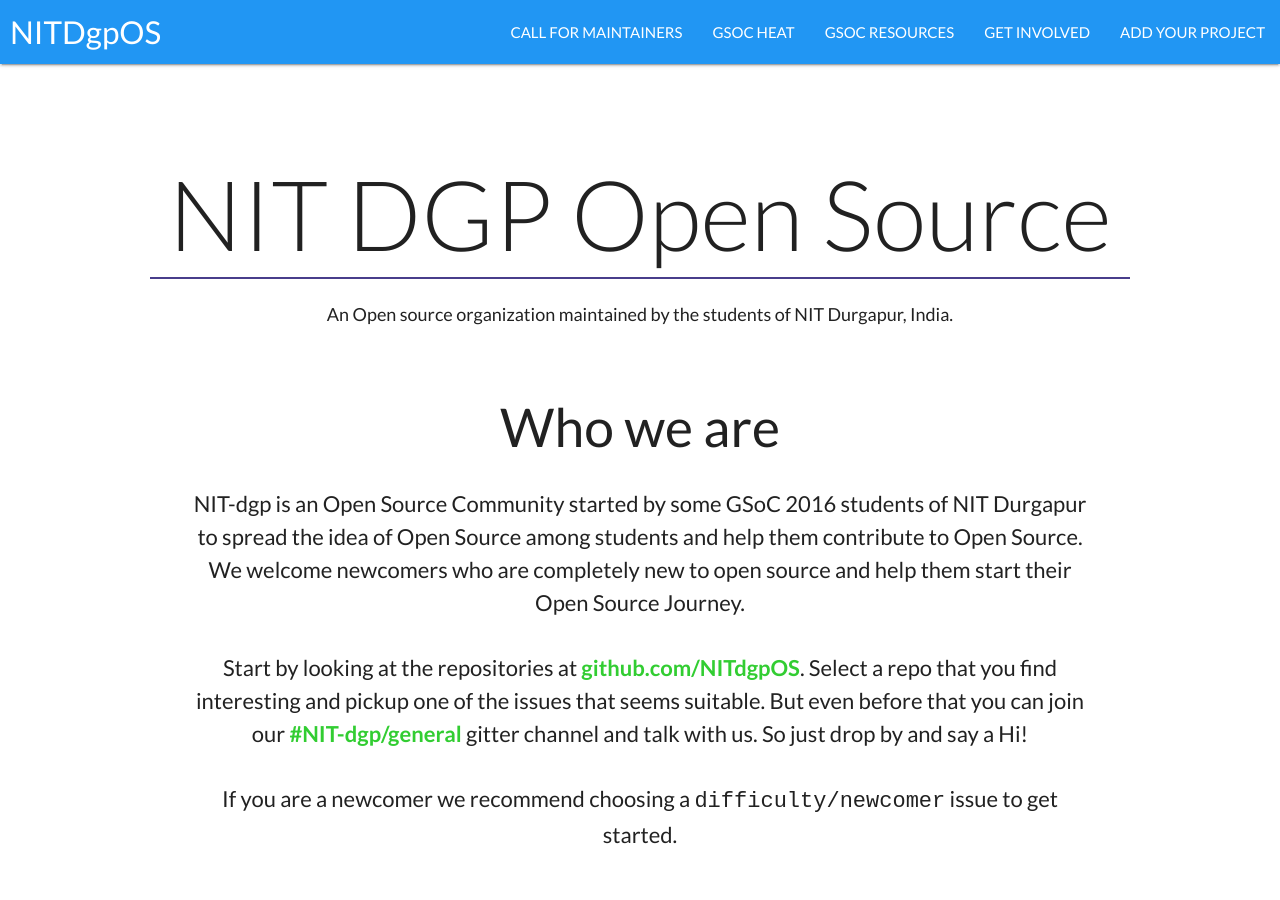
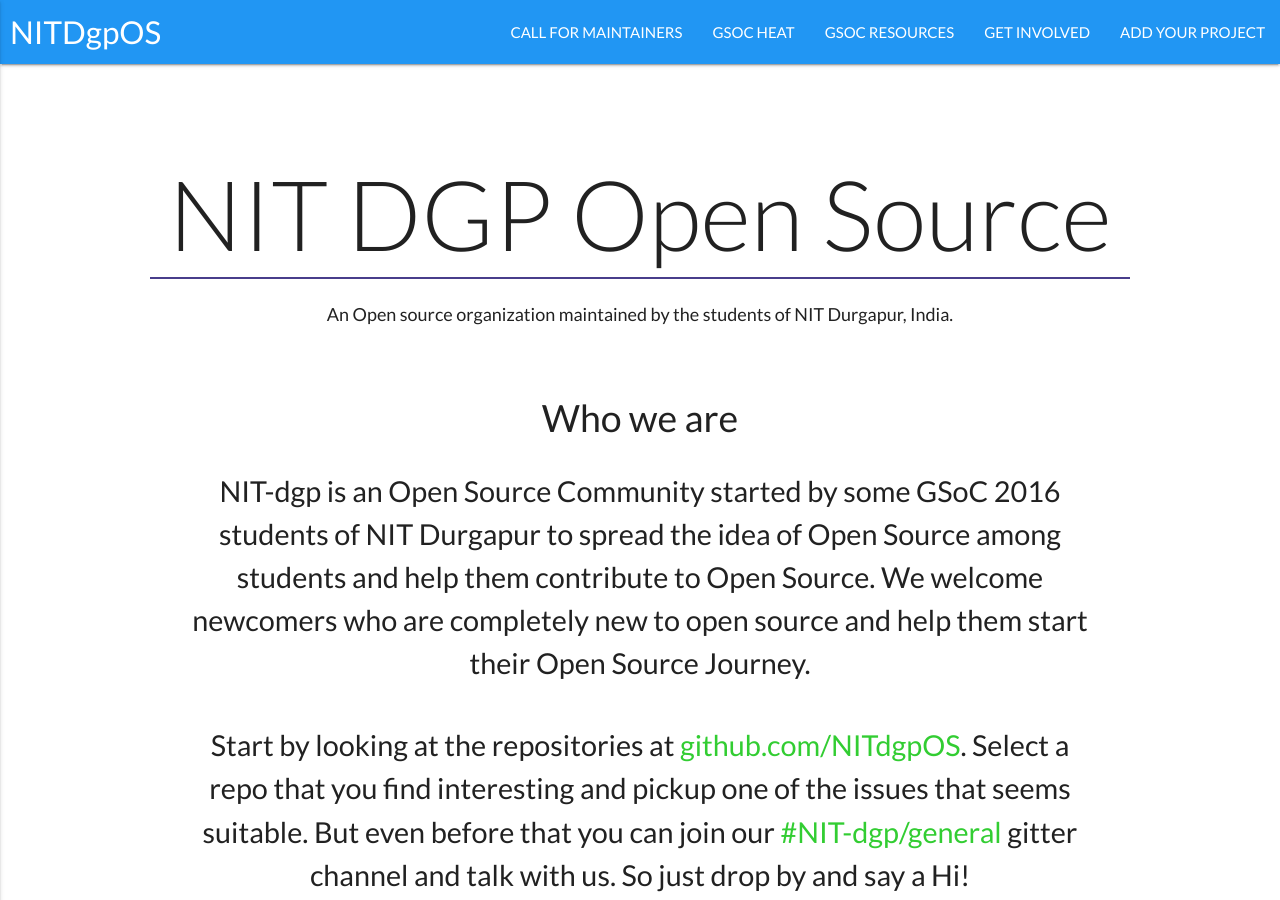
Before and after one commit to NITDgpOS/nitdgpos.github.io, a Jekyll site: the page built from landing_page.md, in a window 1280 px wide and 900 px high. Built offline with Jekyll 4.4.1, drawn with Linux system fonts in a browser that asks for light colours; nearby versions of some CDN libraries; our own code applies the rules of GitHub Pages for plain Markdown files.

Commit message:
Fixes #17:Make the site mobile friendly (#25)
Make the site mobile friendly

```diff
--- a/_includes/assets.html
+++ b/_includes/assets.html
@@ -4,4 +4,5 @@
 <!--Scripts-->
 <script type="text/javascript" src={{ "/js/jquery.min.js" | relative_url }}></script>
 <script type="text/javascript" src={{ "/js/materialize.min.js" | relative_url }}></script>
+<script type="text/javascript" src={{ "/js/main.js" | relative_url }}></script>
 <script src="https://use.fontawesome.com/d4f41d4038.js"></script>
--- a/_includes/footer.html
+++ b/_includes/footer.html
@@ -9,16 +9,16 @@
     padding-top: 1%;
     padding-bottom: 1%;
     margin: 0%;
-    font-size: 1.4rem;
+    font-size: 3vh;
   }
 
   footer .credits {
     margin: 0px;
-    font-size: 1.2rem;
+    font-size: 2.8vh;
   }
 
   footer .footer-copyright {
-    font-size: 1.2rem;
+    font-size: 2.8vh;
     font-weight: normal !important;
   }
 </style>
--- a/_includes/header.html
+++ b/_includes/header.html
@@ -2,7 +2,7 @@
   <nav class="blue navbar">
     <div class="row nav-wrapper">
       <a href="{{ '/' | relative_url }}" class="brand-logo">{{ site.title | escape }}</a>
-      <a href="#" data-activates="mobile-demo" class="button-collapse"><i class="fa fa-bars"></i></a>
+      <a href="#" data-activates="mobile-demo" class="button-collapse menu-btn"><i class="fa fa-bars"></i></a>
       <ul id="nav-mobile" class="right hide-on-med-and-down">
         {% for page in site.pages %} {% if site.nav contains page.path %}
         <li><a href="{{ page.url | relative_url }}">{{ page.title | escape }}</a></li>
--- a/_layouts/home.html
+++ b/_layouts/home.html
@@ -19,8 +19,8 @@
         <h2 class="description">{{site.description}}</h2>
       </div>
     </div>
-    <div class="page-content center-align">
-      <div class="main">{{ content }}</div>
+    <div class="page-content center-align container">
+      <div class="main col s12 l10">{{ content }}</div>
     </div>
   </main>
   {% include footer.html %}
--- a/css/styles.scss
+++ b/css/styles.scss
@@ -46,20 +46,20 @@
 }
 
 .page-content {
-  width: 70%;
   margin: auto;
   margin-bottom: 5%;
 
   img {
     display: block;
-    width: 75%;
+    width: 95%;
+    height:100%;
     padding: 2%;
     margin: auto;
   }
 
   a {
     color: limegreen;
-    font-weight: 700;
+    font-weight: 500;
     border-bottom: 2px solid transparent;
     transition: all 0.5s ease;
 
@@ -73,7 +73,7 @@
   }
 
   p {
-    font-size: 22px;
+    font-size: 3.2vh;
     display: inline-block;
     margin-top: 10px;
   }
@@ -88,7 +88,7 @@
     code {
       font-family: 'Roboto Mono', monospace;
       color: yellow;
-      font-size: 1.2rem;
+      font-size: 3.2vh;
     }
   }
 
@@ -96,7 +96,7 @@
     text-align: left;
 
     li {
-      font-size: 22px;
+      font-size: 3.2vh;
       width: 95%;
       margin: auto;
       margin-top: 10px;
@@ -107,3 +107,31 @@
     }
   }
 }
+
+.navbar-fixed {
+  z-index: 998 !important;
+}
+
+h1 {
+  font-size: 3em;
+}
+
+h2 {
+  font-size: 2.5em;
+}
+
+h3 {
+  font-size: 2em;
+}
+
+h4 {
+  font-size: 1.5em;
+}
+
+h5 {
+  font-size: 1em;
+}
+
+h6 {
+  font-size: 0.8em;
+}
--- /dev/null
+++ b/js/main.js
@@ -0,0 +1,11 @@
+(function($) {
+  $(function() {
+
+    $('.menu-btn').sideNav({
+      edge: 'left', // Choose the horizontal origin
+      closeOnClick: true, // Closes side-nav on <a> clicks
+      draggable: true // Choose whether you can drag to open on touch screens
+    });
+
+  }); // end of document ready
+})(jQuery); // end of jQuery name space
```
